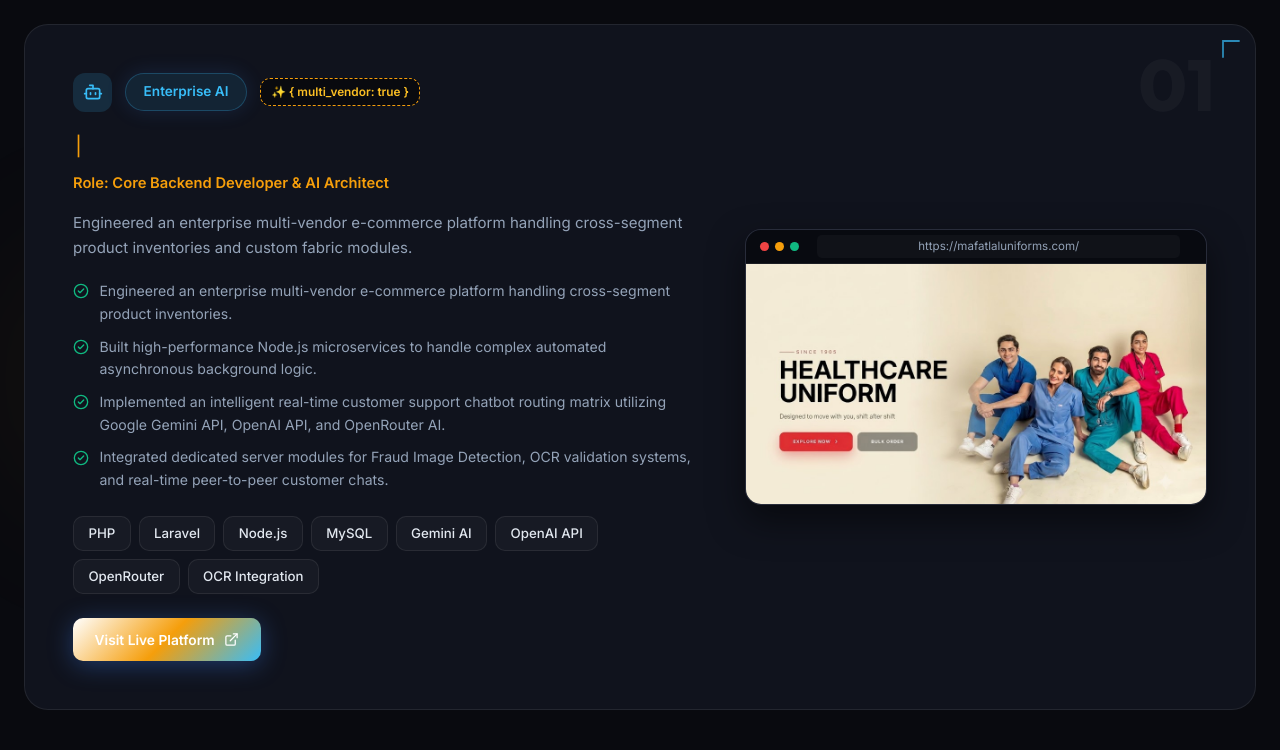
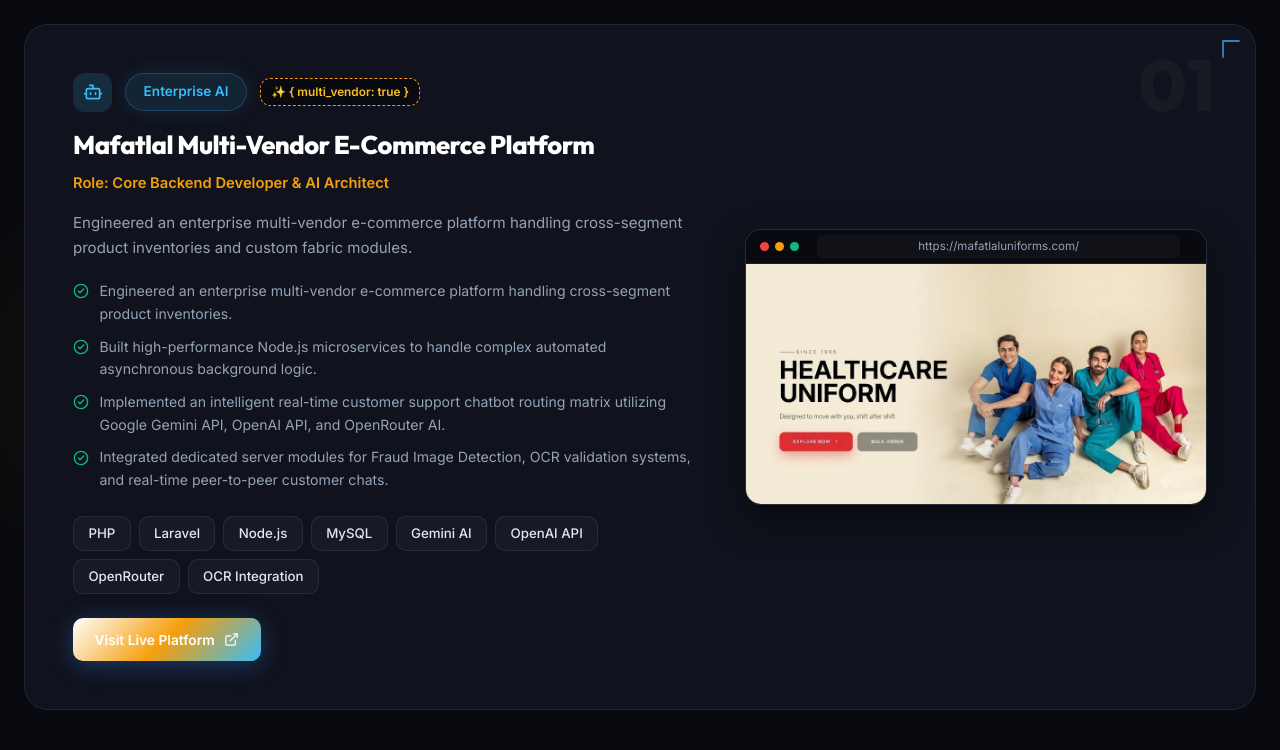
Before and after one commit to TechHub88/portfolio, a React (Vite) app: page / in a window 1280 px wide. Shown: the part 6020-6770 px from the top of the page. Built offline with nearby package versions, Linux system fonts and the light colour scheme.

Commit message:
Update ProjectTitleTypewriter to match exact Hero description typing pattern with blinking cursor

```diff
--- a/src/components/Projects.jsx
+++ b/src/components/Projects.jsx
@@ -60,34 +60,37 @@
   }
 ];
 
-// TYPEWRITER COMPONENT FOR PROJECT TITLES
+// TYPEWRITER COMPONENT FOR PROJECT TITLES (MATCHING HERO DESCRIPTION PATTERN)
 const ProjectTitleTypewriter = ({ title }) => {
   const ref = useRef(null);
-  const isInView = useInView(ref, { once: true });
-  const [displayedText, setDisplayedText] = useState('');
-  const [started, setStarted] = useState(false);
+  const isInView = useInView(ref, { once: true, margin: '-20px' });
+  const [subIndex, setSubIndex] = useState(0);
+  const [blink, setBlink] = useState(true);
 
+  // Blinking cursor
   useEffect(() => {
-    if (isInView && !started) {
-      setStarted(true);
-      let currentIndex = 0;
-      const interval = setInterval(() => {
-        if (currentIndex <= title.length) {
-          setDisplayedText(title.substring(0, currentIndex));
-          currentIndex++;
-        } else {
-          clearInterval(interval);
-        }
-      }, 25);
-      return () => clearInterval(interval);
+    const timeout = setTimeout(() => {
+      setBlink((prev) => !prev);
+    }, 500);
+    return () => clearTimeout(timeout);
+  }, [blink]);
+
+  // Type character by character when in view
+  useEffect(() => {
+    if (!isInView) return;
+    if (subIndex < title.length) {
+      const timeout = setTimeout(() => {
+        setSubIndex((prev) => prev + 1);
+      }, 30);
+      return () => clearTimeout(timeout);
     }
-  }, [isInView, title, started]);
+  }, [subIndex, isInView, title]);
 
   return (
-    <h3 ref={ref} style={{ fontSize: 'clamp(1.25rem, 2.2vw, 1.6rem)', color: '#fff', marginBottom: '0.4rem', fontWeight: 800, minHeight: '2.2rem' }}>
-      {started ? displayedText : title}
-      {started && displayedText.length < title.length && (
-        <span style={{ color: '#f59e0b', marginLeft: '2px', fontWeight: 300 }}>|</span>
+    <h3 ref={ref} style={{ fontSize: 'clamp(1.25rem, 2.2vw, 1.6rem)', color: '#ffffff', marginBottom: '0.4rem', fontWeight: 800, minHeight: '2.2rem' }}>
+      {title.substring(0, subIndex)}
+      {subIndex < title.length && (
+        <span style={{ opacity: blink ? 1 : 0, color: '#f59e0b', marginLeft: '3px', fontWeight: 400 }}>|</span>
       )}
     </h3>
   );
```
